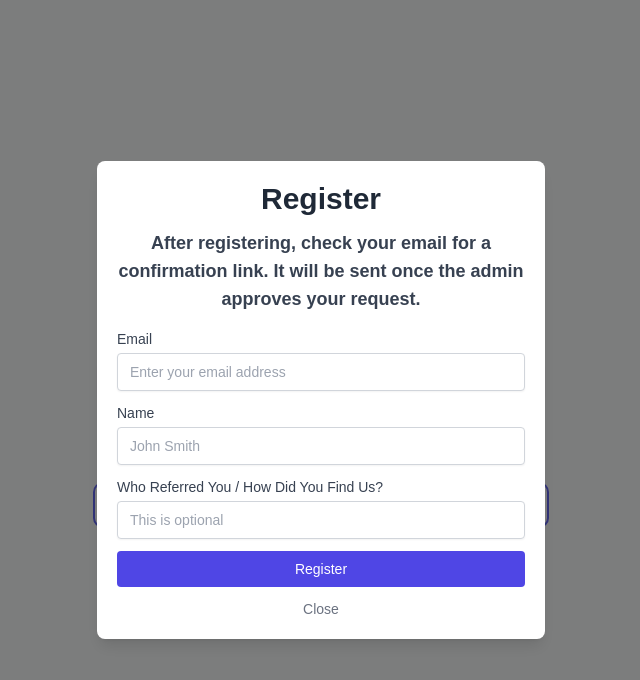
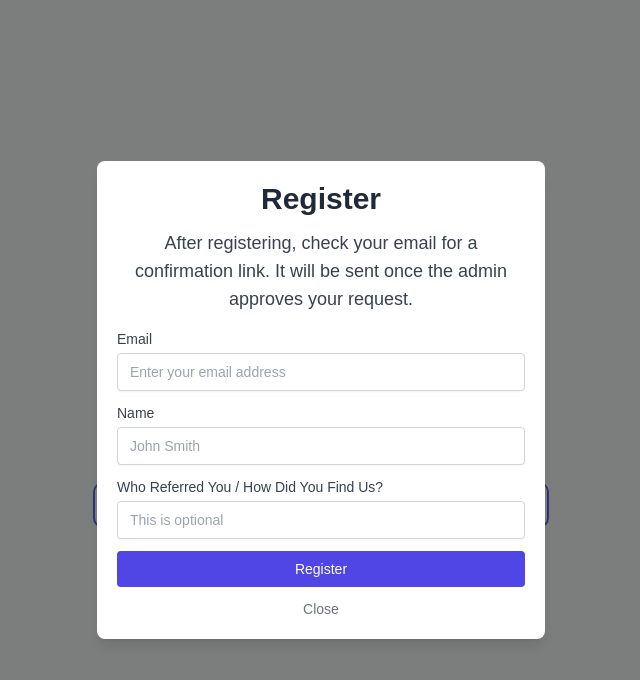
Before and after one commit to Misachu10032/badminton-league, a Next.js app: page /login in a window 1280 px wide. Both pictures are taken after typing "name@example.com" into the empty fields and a click on the button "Register". Shown: the top 680 px of the page, without its empty margins (319-959 px from the left). Built offline with nearby package versions, Linux system fonts and the light colour scheme; no server answers.

Commit message:
remove bold

```diff
--- a/src/components/Login/RegisterRequestModal.js
+++ b/src/components/Login/RegisterRequestModal.js
@@ -48,7 +48,7 @@
           <h1 className="text-2xl sm:text-3xl font-bold text-gray-800 mb-3">
             Register
           </h1>
-          <p className="text-base sm:text-lg text-gray-700 font-semibold mb-4 text-center">
+          <p className="text-base sm:text-lg text-gray-700 mb-4 text-center">
             After registering, check your email for a confirmation link. It will
             be sent once the admin approves your request.
           </p>
```
